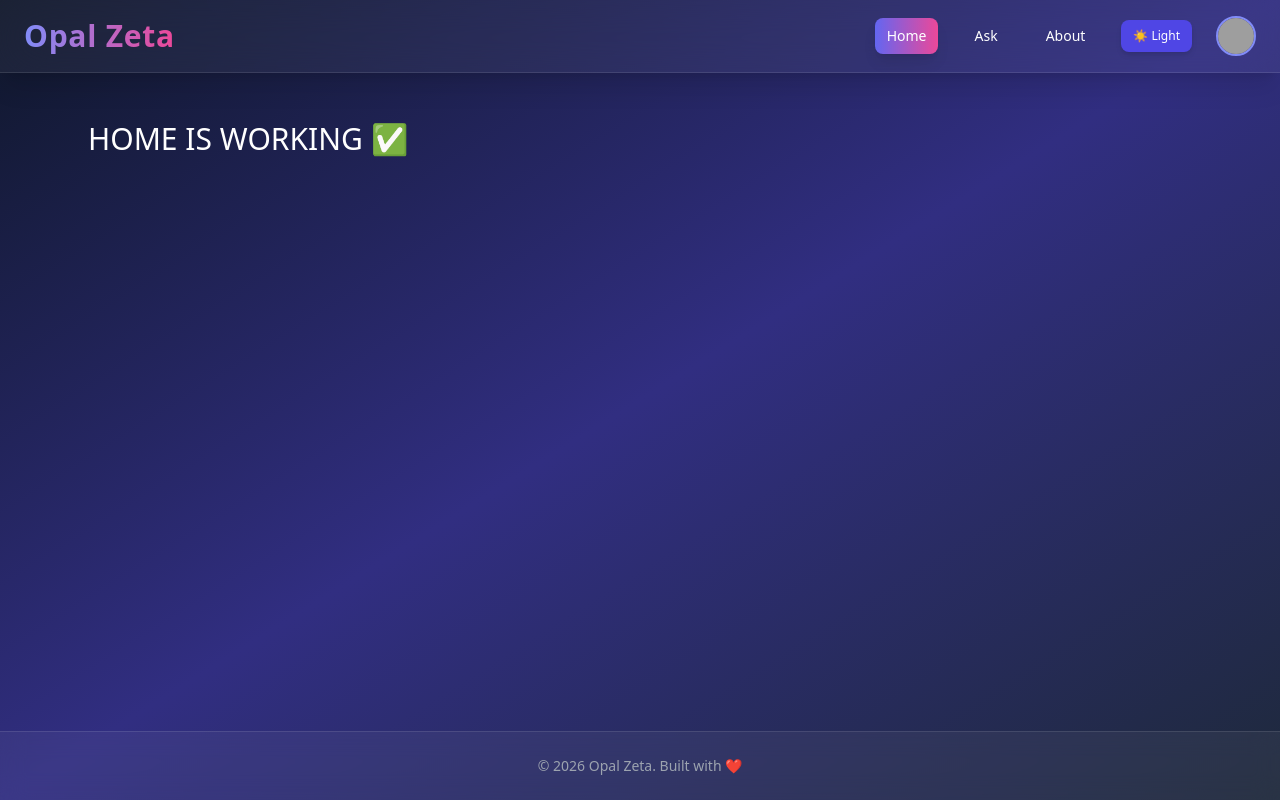
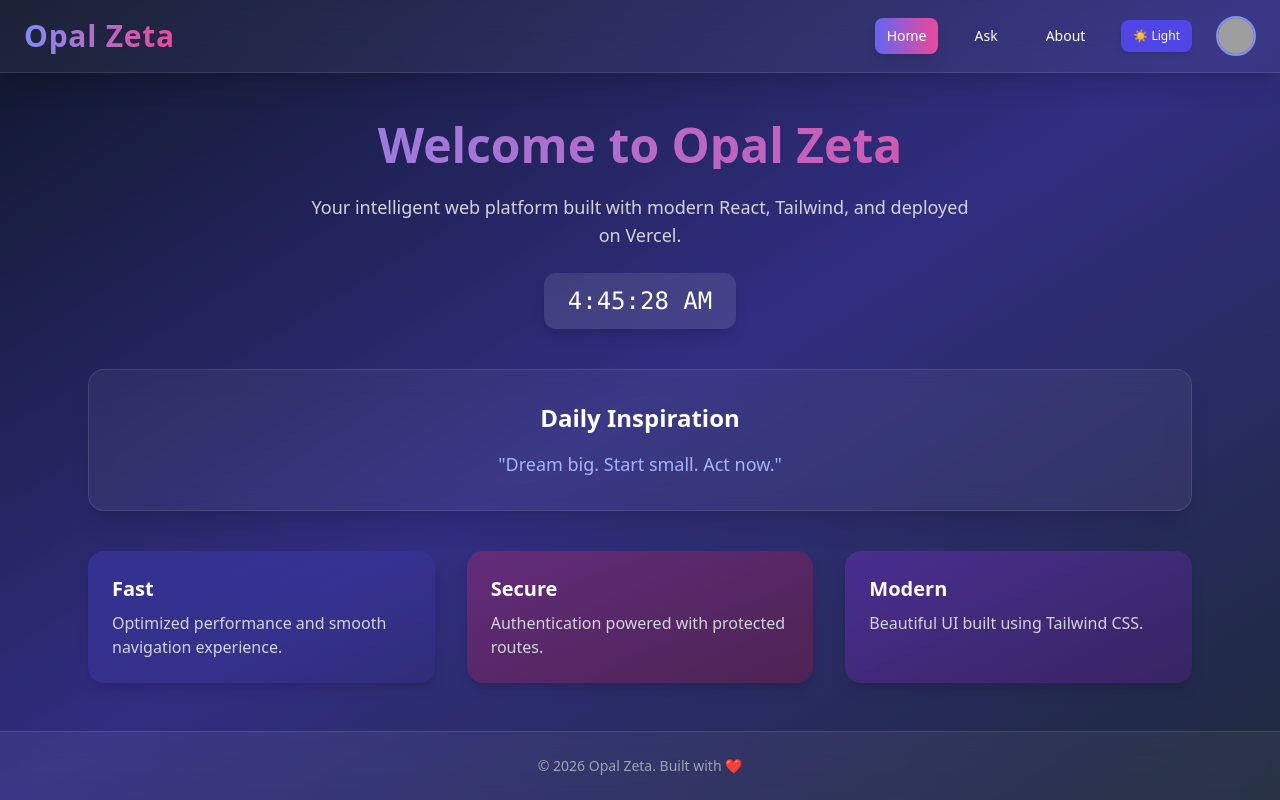
Before and after one commit to waynesperk82-a11y/opal-community-client, a React (Vite) app in the folder client/: page / in a window 1280 px wide. Built offline with nearby package versions, Linux system fonts and the light colour scheme; sample sign-in values are in the browser's storage; grey boxes are pictures that could not be loaded.

Commit message:
Update Home.tsx

```diff
--- a/client/src/pages/Home.tsx
+++ b/client/src/pages/Home.tsx
@@ -1,7 +1,94 @@
+import { useEffect, useState } from "react";
+
 export default function Home() {
+  const [time, setTime] = useState(new Date());
+  const [quote, setQuote] = useState("");
+  const [loading, setLoading] = useState(true);
+
+  const quotes = [
+    "Success starts with self-belief.",
+    "Consistency beats motivation.",
+    "Your only limit is your mind.",
+    "Build. Break. Improve. Repeat.",
+    "Dream big. Start small. Act now."
+  ];
+
+  useEffect(() => {
+    const timer = setInterval(() => {
+      setTime(new Date());
+    }, 1000);
+
+    const randomQuote =
+      quotes[Math.floor(Math.random() * quotes.length)];
+
+    setTimeout(() => {
+      setQuote(randomQuote);
+      setLoading(false);
+    }, 1000);
+
+    return () => clearInterval(timer);
+  }, []);
+
   return (
-    <div className="text-white text-3xl">
-      HOME IS WORKING ✅
+    <div className="space-y-10">
+
+      {/* HERO SECTION */}
+      <section className="text-center space-y-6">
+        <h1 className="text-5xl font-extrabold bg-gradient-to-r from-indigo-400 to-pink-500 bg-clip-text text-transparent">
+          Welcome to Opal Zeta
+        </h1>
+
+        <p className="text-lg text-gray-300 max-w-2xl mx-auto">
+          Your intelligent web platform built with modern React,
+          Tailwind, and deployed on Vercel.
+        </p>
+
+        <div className="text-2xl font-mono bg-white/10 px-6 py-3 rounded-xl inline-block shadow-lg">
+          {time.toLocaleTimeString()}
+        </div>
+      </section>
+
+      {/* QUOTE SECTION */}
+      <section className="bg-white/5 backdrop-blur-md p-8 rounded-2xl shadow-xl border border-white/10 text-center">
+        <h2 className="text-2xl font-bold mb-4">Daily Inspiration</h2>
+
+        {loading ? (
+          <p className="animate-pulse text-gray-400">
+            Loading inspiration...
+          </p>
+        ) : (
+          <p className="text-lg text-indigo-300 font-medium">
+            "{quote}"
+          </p>
+        )}
+      </section>
+
+      {/* FEATURE GRID */}
+      <section className="grid md:grid-cols-3 gap-8">
+
+        <div className="bg-gradient-to-br from-indigo-600/30 to-indigo-900/40 p-6 rounded-2xl shadow-lg hover:scale-105 transition">
+          <h3 className="text-xl font-bold mb-2"> Fast</h3>
+          <p className="text-gray-300">
+            Optimized performance and smooth navigation experience.
+          </p>
+        </div>
+
+        <div className="bg-gradient-to-br from-pink-600/30 to-pink-900/40 p-6 rounded-2xl shadow-lg hover:scale-105 transition">
+          <h3 className="text-xl font-bold mb-2">Secure</h3>
+          <p className="text-gray-300">
+            Authentication powered with protected routes.
+          </p>
+        </div>
+
+        <div className="bg-gradient-to-br from-purple-600/30 to-purple-900/40 p-6 rounded-2xl shadow-lg hover:scale-105 transition">
+          <h3 className="text-xl font-bold mb-2">Modern</h3>
+          <p className="text-gray-300">
+            Beautiful UI built using Tailwind CSS.
+          </p>
+        </div>
+
+      </section>
+
     </div>
   );
-}
+      }
```
